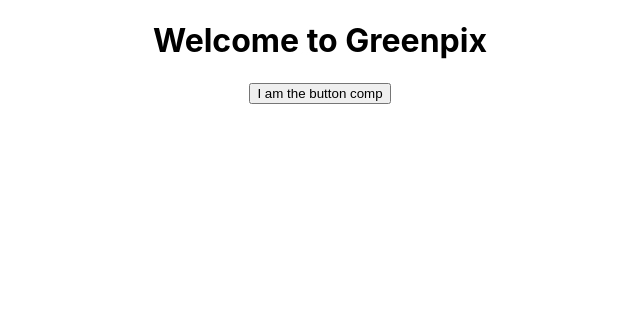
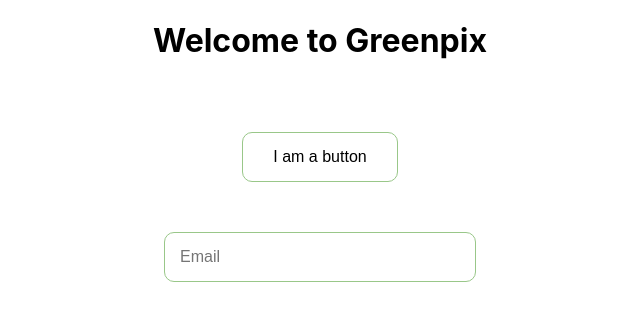
Before and after one commit to cynthiahcheng/greenpix, a React (Create React App) app: page / in a window 1280 px wide. Shown: the top 320 px of the page, without its empty margins (320-960 px from the left). Built offline with nearby package versions, Linux system fonts and the light colour scheme.

Commit message:
installed framer-motion, built button and input

```diff
--- a/package.json
+++ b/package.json
@@ -7,6 +7,7 @@
     "@testing-library/react": "^11.2.5",
     "@testing-library/user-event": "^12.8.0",
     "axios": "^0.21.1",
+    "framer-motion": "^3.10.0",
     "react": "^17.0.1",
     "react-dom": "^17.0.1",
     "react-router-dom": "^5.2.0",
--- a/src/App.js
+++ b/src/App.js
@@ -1,5 +1,7 @@
 import './App.scss';
 import Button from './comps/button';
+import Input from './comps/input';
+
 import {
   BrowserRouter as Router,
   Switch,
@@ -12,7 +14,8 @@ function App() {
     <div className="App">
       <h1>Welcome to Greenpix</h1>
 
-      <Button />
+      <Button margin="50px 0" padding="15px 30px" borderRadius="10px"/>
+      <Input />
 
     </div>
   );
--- a/src/comps/button/index.js
+++ b/src/comps/button/index.js
@@ -1,21 +1,47 @@
 import React, { useState, useEffect } from 'react';
 import styled from 'styled-components';
+import { motion } from 'framer-motion';
 
 const Container = styled.div`
-
+display:flex;
+justify-content:${props => props.justify ? props.justify : "center"};
 `;
 
 const ButtonBox = styled.button`
+padding:${props => props.padding ? props.padding : "15px 100px"};
+align-items:center;
+cursor:${props => props.cursor ? props.cursor : "pointer"};
+border-radius:${props => props.borderRadius ? props.borderRadius : "12px"};
+font-weight:${props => props.fontWeight ? props.fontWeight : "400"};
+font-size:${props => props.fontSize ? props.fontSize : "16px"};
+background-color:${props => props.bgColor ? props.bgColor : "#FFF"};
+border:${props => props.border ? props.border : "1.75px solid #99C789"};
+margin:${props => props.margin ? props.margin : "8px"};
+&:focus {outline:none;}
 `;
 
-const Button = ({}) => {
-    return <Container>
-        <ButtonBox>I am the button comp</ButtonBox>
+const Button = ({ text, fontWeight, fontSize, bgColor, hoverColor, padding, border, borderRadius, margin, justify, cursor, onClick }) => {
+    return <Container justify={justify}>
+        <motion.div whileTap={{ scale: 0.96 }}>
+            <ButtonBox
+                fontWeight={fontWeight}
+                fontSize={fontSize}
+                bgColor={bgColor}
+                hoverColor={hoverColor}
+                padding={padding}
+                border={border}
+                borderRadius={borderRadius}
+                margin={margin}
+                cursor={cursor}
+                onClick={onClick}
+            >{text}</ButtonBox>
+        </motion.div>
     </Container>
 }
 
 Button.defaultProps = {
-
+text:"I am a button",
+onClick:()=>{}
 };
 
 export default Button;
--- a/src/comps/input/index.js
+++ b/src/comps/input/index.js
@@ -5,9 +5,27 @@ const Container = styled.div`
 
 `;
 
-const Input = ({}) => {
+const InputBox = styled.input`
+padding:15px;
+min-width:${props => props.minWidth ? props.minWidth : "280px"};
+font-size:${props => props.fontSize ? props.fontSize : "16px"};
+border-radius:${props => props.borderRadius ? props.borderRadius : "10px"};
+    &:focus {
+        outline:0;
+    }
+border:${props => props.border ? props.border : "1.75px solid #99C789"};
+`;
+
+const Input = ({minWidth, fontSize, borderRadius, border}) => {
     return <Container>
+        <InputBox type="text" placeholder="Email"
+            minWidth={minWidth}
+            fontSize={fontSize}
+            borderRadius={borderRadius}
+            border={border}
+        >
 
+        </InputBox>
     </Container>
 }
 
```
Also changed, not shown: 1 other file (tests, documents, lock files or other folders).
